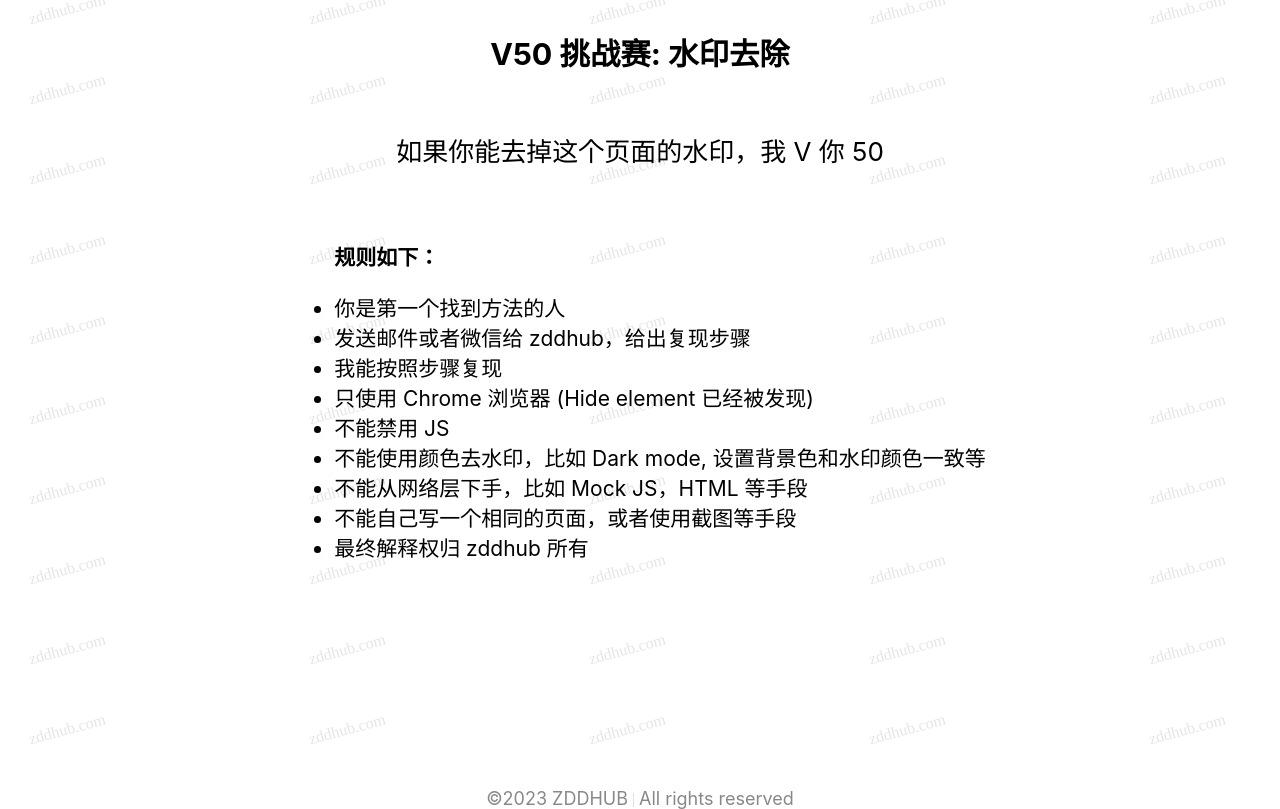
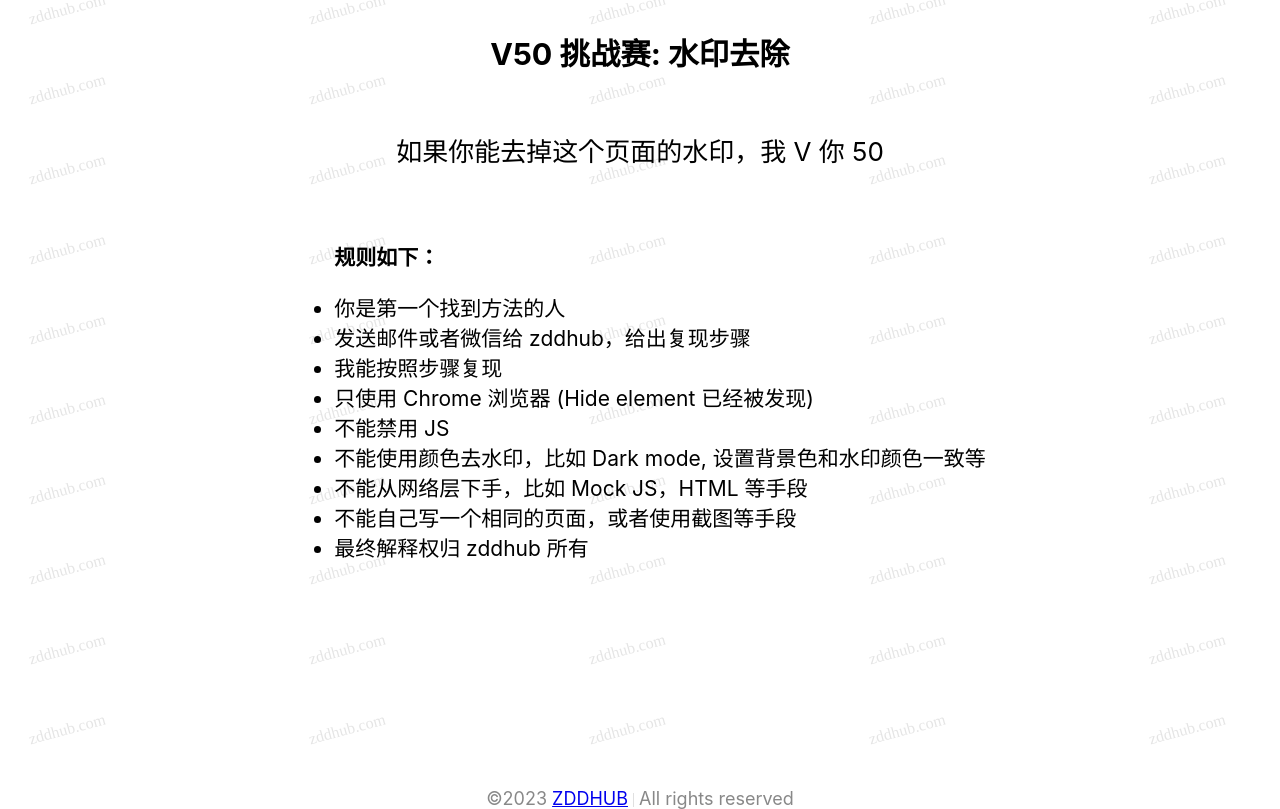
Before and after one commit to zddhub/watermark, a React (Create React App) app: page / in a window 1280 px wide. Built offline with nearby package versions, Linux system fonts and the light colour scheme.

Commit message:
Fix error on console

```diff
--- a/src/App.css
+++ b/src/App.css
@@ -36,6 +36,9 @@
   color: #888;
 }
 
+.link {
+  text-decoration: underline;
+}
 .bar {
   width: 1px;
     height: 14px;
--- a/src/App.js
+++ b/src/App.js
@@ -20,11 +20,11 @@
           <li className="rule">最终解释权归 zddhub 所有</li>
         </ul>
 
-          <copyright class="copyright typo-small">
-            <span class="copyright">&copy;2023 ZDDHUB </span>
-            <span class="bar"></span>
+          <div className="copyright typo-small">
+            <span className="copyright">&copy;2023 <a className="link" href="https://www.zddhub.com">ZDDHUB</a> </span>
+            <span className="bar"></span>
             <span> All rights reserved</span>
-          </copyright>
+          </div>
       </header>
     </div>
   );
```
Also changed, not shown: src/watermark.js (+7 -0 lines), public/manifest.json.
